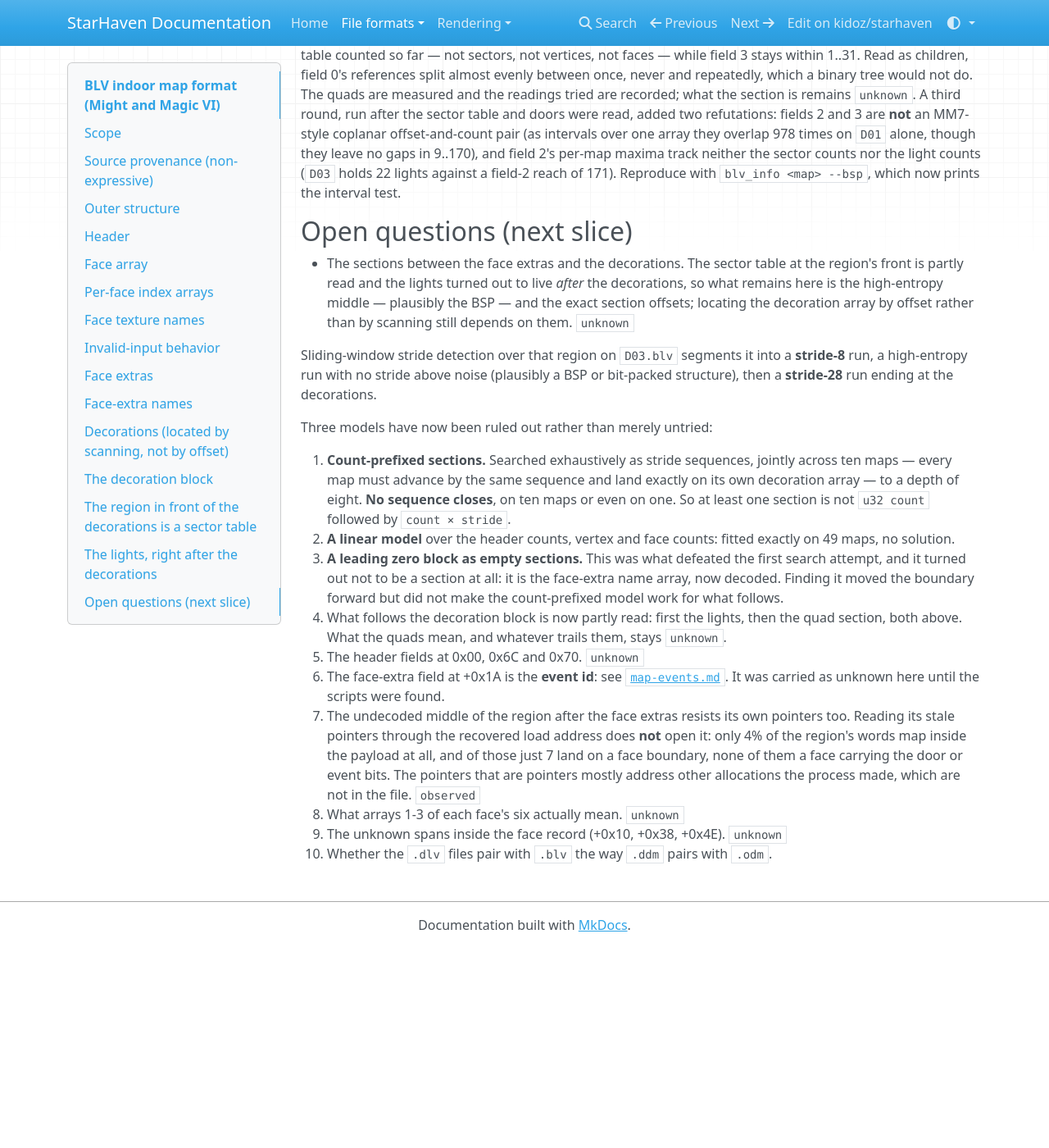
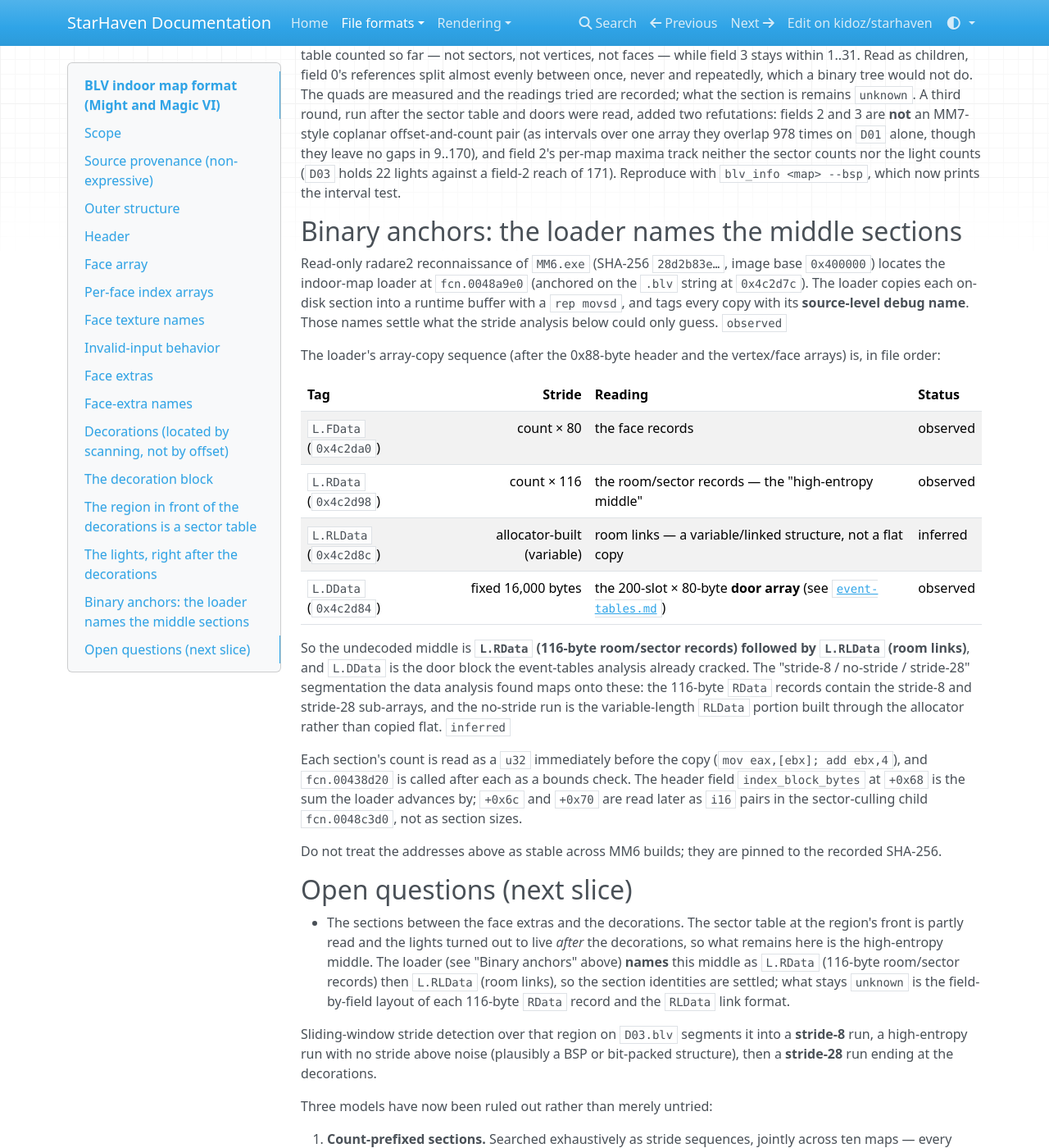
Before and after one commit to kidoz/starhaven, an MkDocs documentation site: the page built from docs/formats/blv.md, in a window 1280 px wide and 1400 px high, scrolled down 10976 px. Shown: the whole window at 82% size. Built offline with MkDocs 1.6.1, drawn with Linux system fonts in a browser that asks for light colours; nearby versions of some CDN libraries; before the commit the page ends 12132 px from its top, so only the background shows below that.

Commit message:
Name the rooms and links hidden inside every indoor map

```diff
--- a/docs/formats/blv.md
+++ b/docs/formats/blv.md
@@ -499,14 +499,52 @@ times on `D01` alone, though they leave no gaps in 9..170), and field
 (`D03` holds 22 lights against a field-2 reach of 171). Reproduce with
 `blv_info <map> --bsp`, which now prints the interval test.
 
+## Binary anchors: the loader names the middle sections
+
+Read-only radare2 reconnaissance of `MM6.exe` (SHA-256 `28d2b83e…`, image base
+`0x400000`) locates the indoor-map loader at `fcn.0048a9e0` (anchored on the
+`.blv` string at `0x4c2d7c`). The loader copies each on-disk section into a
+runtime buffer with a `rep movsd`, and tags every copy with its **source-level
+debug name**. Those names settle what the stride analysis below could only
+guess. `observed`
+
+The loader's array-copy sequence (after the 0x88-byte header and the
+vertex/face arrays) is, in file order:
+
+| Tag | Stride | Reading | Status |
+| --- | ---: | --- | --- |
+| `L.FData` (`0x4c2da0`) | count × 80 | the face records | observed |
+| `L.RData` (`0x4c2d98`) | count × 116 | the room/sector records — the "high-entropy middle" | observed |
+| `L.RLData` (`0x4c2d8c`) | allocator-built (variable) | room links — a variable/linked structure, not a flat copy | inferred |
+| `L.DData` (`0x4c2d84`) | fixed 16,000 bytes | the 200-slot × 80-byte **door array** (see [`event-tables.md`](event-tables.md)) | observed |
+
+So the undecoded middle is **`L.RData` (116-byte room/sector records) followed
+by `L.RLData` (room links)**, and `L.DData` is the door block the event-tables
+analysis already cracked. The "stride-8 / no-stride / stride-28" segmentation
+the data analysis found maps onto these: the 116-byte `RData` records contain
+the stride-8 and stride-28 sub-arrays, and the no-stride run is the
+variable-length `RLData` portion built through the allocator rather than copied
+flat. `inferred`
+
+Each section's count is read as a `u32` immediately before the copy
+(`mov eax,[ebx]; add ebx,4`), and `fcn.00438d20` is called after each as a
+bounds check. The header field `index_block_bytes` at `+0x68` is the sum the
+loader advances by; `+0x6c` and `+0x70` are read later as `i16` pairs in the
+sector-culling child `fcn.0048c3d0`, not as section sizes.
+
+Do not treat the addresses above as stable across MM6 builds; they are pinned
+to the recorded SHA-256.
+
 ## Open questions (next slice)
 
 - The sections between the face extras and the decorations. The sector
   table at the region's front is partly read and the lights turned out to
   live *after* the decorations, so what remains here is the high-entropy
-  middle — plausibly the BSP — and the exact section offsets; locating the
-  decoration array by offset rather than by scanning still depends on
-  them. `unknown`
+  middle. The loader (see "Binary anchors" above) **names** this middle as
+  `L.RData` (116-byte room/sector records) then `L.RLData` (room links), so
+  the section identities are settled; what stays `unknown` is the
+  field-by-field layout of each 116-byte `RData` record and the `RLData`
+  link format.
 
   Sliding-window stride detection over that region on `D03.blv` segments it
   into a **stride-8** run, a high-entropy run with no stride above noise
```
